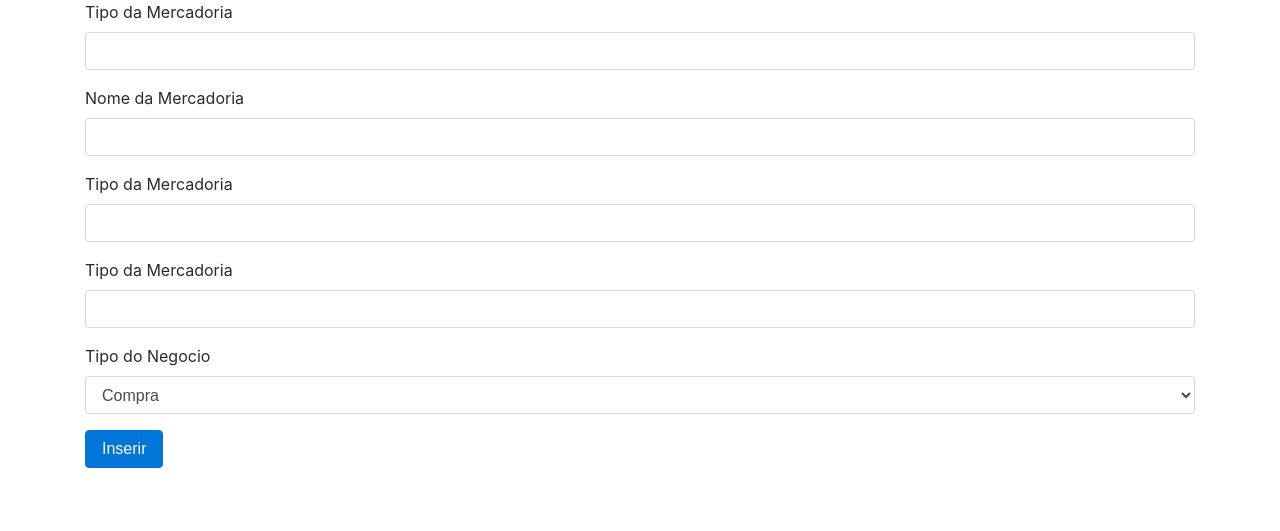
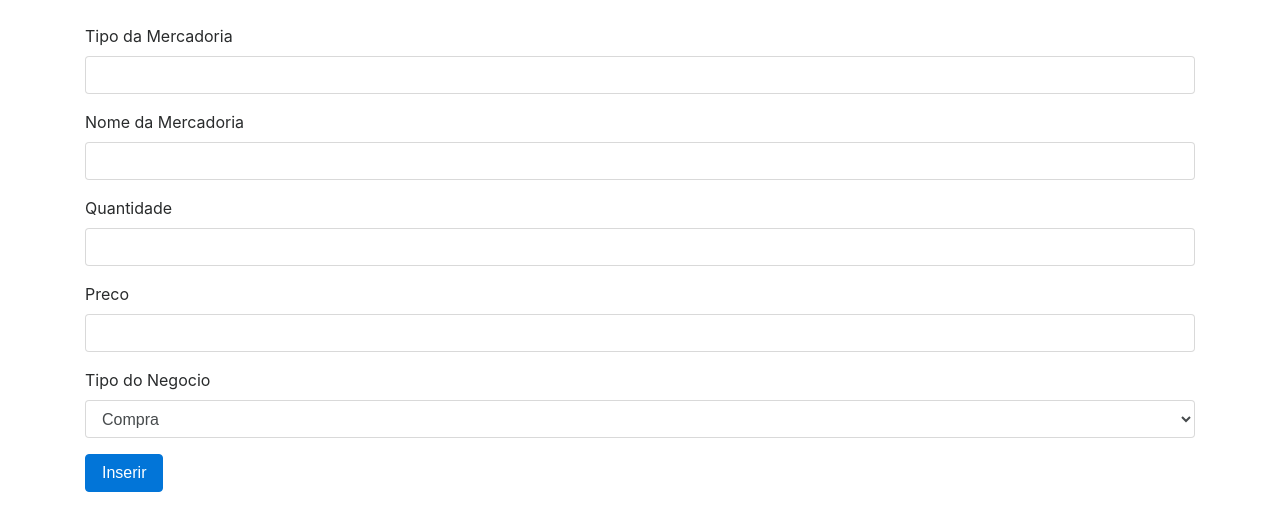
Before and after one commit to NickollasSilva/webapp001, a PHP site: page /insert.php in a window 1280 px wide. Shown: the part 56-587 px from the top of the page. Run offline with PHP 8.4, Linux system fonts and the light colour scheme; data that the repository does not hold is empty; some libraries are stand-ins or nearby versions.

Commit message:
last commit

```diff
--- a/insert.php
+++ b/insert.php
@@ -8,30 +8,110 @@
         <!-- Latest compiled and minified CSS -->
         <link rel="stylesheet" href="https://maxcdn.bootstrapcdn.com/bootstrap/4.0.0-alpha.6/css/bootstrap.min.css" integrity="sha384-rwoIResjU2yc3z8GV/NPeZWAv56rSmLldC3R/AZzGRnGxQQKnKkoFVhFQhNUwEyJ" crossorigin="anonymous">
         <script src="https://maxcdn.bootstrapcdn.com/bootstrap/4.0.0-alpha.6/js/bootstrap.min.js" integrity="sha384-vBWWzlZJ8ea9aCX4pEW3rVHjgjt7zpkNpZk+02D9phzyeVkE+jo0ieGizqPLForn" crossorigin="anonymous"></script>
+        <script
+			  src="https://code.jquery.com/jquery-3.2.1.slim.min.js"
+			  integrity="sha256-k2WSCIexGzOj3Euiig+TlR8gA0EmPjuc79OEeY5L45g="
+			  crossorigin="anonymous"></script>
+
+			  <script type="text/javascript">
+			    $(document).ready(function(){
+  			    var tsizError = true;
+  			    var nsizError = true;
+  			    var qsizError = true;
+
+  			    $("#erroTipoM").hide();
+  			    $("#erroNomeM").hide();
+  			    $("#erroQuan").hide();
+
+  			    $("input").blur(function(){
+              var tval = $("#tipoM").val();
+              var nval = $("#nomeM").val();
+              var qval = $("#quan").val();
+
+              if(tval.length > 100){
+                tsizError = true;
+              } else {
+                tsizError = false;
+              }
+
+              if(nval.length > 100){
+                nsizError = true;
+              } else {
+                nsizError = false;
+              }
+
+              if(qval > 2000000000){
+                qsizError = true;
+              } else {
+                qsizError = false;
+              }
+
+              if(tsizError){
+                $("#erroTipoM").show(1000);
+              } else {
+                $("#erroTipoM").hide(1000);
+              }
+
+              if(nsizError){
+                $("#erroNomeM").show(1000);
+              } else {
+                $("#erroNomeM").hide(1000);
+              }
+
+              if(qsizError){
+                $("#erroQuan").show(1000);
+              } else {
+                $("#erroQuan").hide(1000);
+              }
+
+              if(tsizError || nsizError || qsizError){
+                $(':input[type="submit"]').prop('disabled', true);
+              } else {
+                $(':input[type="submit"]').prop('disabled', false);
+              }
+            });
+
+
+			    });
+
+		    </script>
     </head>
     <body>
         <?php require("header.php"); ?>
         <div class="container">
-            <form>
+            <br>
+            <div class="alert alert-danger" role="alert" id="erroTipoM">
+              <strong>Erro:</strong> "Tipo da Mercadoria" nao pode conter mais de 100 caracteres.
+            </div>
+
+            <div class="alert alert-danger" role="alert" id="erroNomeM">
+              <strong>Erro:</strong> "Nome da Mercadoria" nao pode conter mais de 100 caracteres.
+            </div>
+
+            <div class="alert alert-danger" role="alert" id="erroQuan">
+              <strong>Erro:</strong> Insira uma quantidade menor que 2000000000 (dois bilhoes).
+            </div>
+
+            <form action="insertHandling.php" method="post">
               <div class="form-group">
                 <label for="tipoMercadoria">Tipo da Mercadoria</label>
-                <input type="input" class="form-control" id="tipoMercadoria">
+                <input type="input" class="form-control" name="tipoMercadoria" id="tipoM" required>
               </div>
               <div class="form-group">
                 <label for="nomeMercadoria">Nome da Mercadoria</label>
-                <input type="input" class="form-control" id="nomeMercadoria">
+                <input type="input" class="form-control" name="nomeMercadoria" id="nomeM" required>
               </div>
               <div class="form-group">
-                <label for="quantidade">Tipo da Mercadoria</label>
-                <input type="number" class="form-control" id="quantidade">
+                <label for="quantidade">Quantidade</label>
+                <input type="number" min="1" class="form-control" name="quantidade" id="quan" required>
               </div>
               <div class="form-group">
-                <label for="preco">Tipo da Mercadoria</label>
-                <input type="number" class="form-control" id="preco">
+                <label for="preco">Preco</label>
+                <input type="number" min="0" step="0.01" class="form-control" name="preco" required>
               </div>
               <div class="form-group">
                 <label for="tipoNegocio">Tipo do Negocio</label>
-                <select class="form-control" id="tipoNegocio">
+                <select class="form-control" name="tipoNegocio">
                   <option value="C">Compra</option>
                   <option value="V">Venda</option>
                 </select>
```
Also changed, not shown: index.php (+10 -2 lines), insertHandling.php (added, +11 -0 lines).
